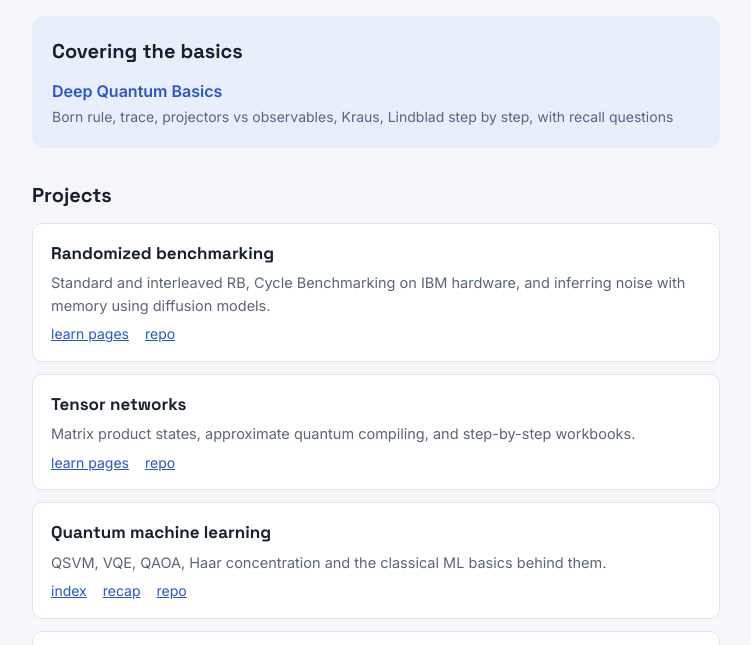
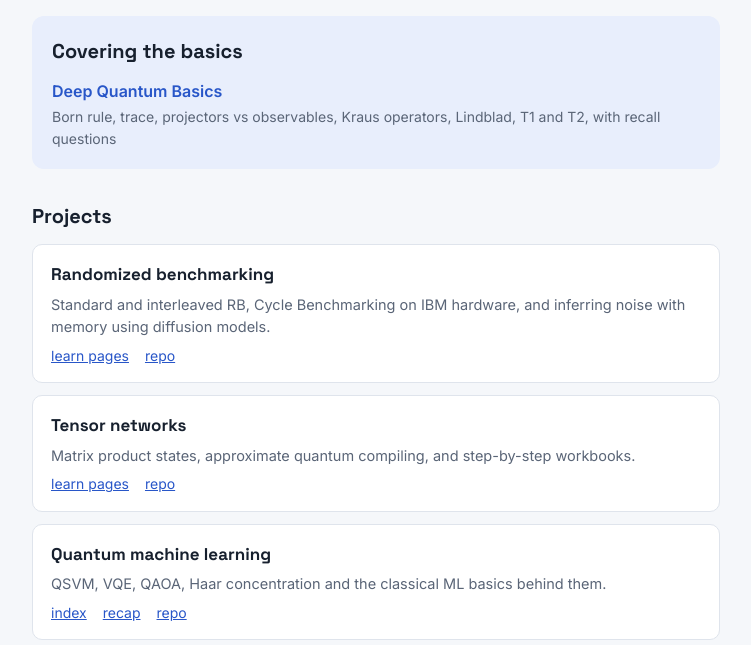
Before and after one commit to imelenwe/imelenwe.github.io, a plain HTML site: page index.html in a window 1280 px wide. Shown: the part 124-769 px from the top of the page, without its empty margins (264-1015 px from the left). Drawn offline with Linux system fonts and the light colour scheme.

Commit message:
Update Deep Quantum Basics description
Co-Authored-By: Claude Opus 5.5 <noreply@anthropic.com>

```diff
--- a/index.html
+++ b/index.html
@@ -63,7 +63,7 @@ footer { color: var(--muted); font-size: 13px; border-top: 1px solid var(--rule)
   <section class="basics" aria-labelledby="basics-h">
     <h2 id="basics-h">Covering the basics</h2>
     <ul>
-      <li><a href="https://imelenwe.github.io/physics/topics/quantum-basics/deep-basics-notebook.html">Deep Quantum Basics</a><span>Born rule, trace, projectors vs observables, Kraus, Lindblad step by step, with recall questions</span></li>
+      <li><a href="https://imelenwe.github.io/physics/topics/quantum-basics/deep-basics-notebook.html">Deep Quantum Basics</a><span>Born rule, trace, projectors vs observables, Kraus operators, Lindblad, T1 and T2, with recall questions</span></li>
     </ul>
   </section>
 
```
